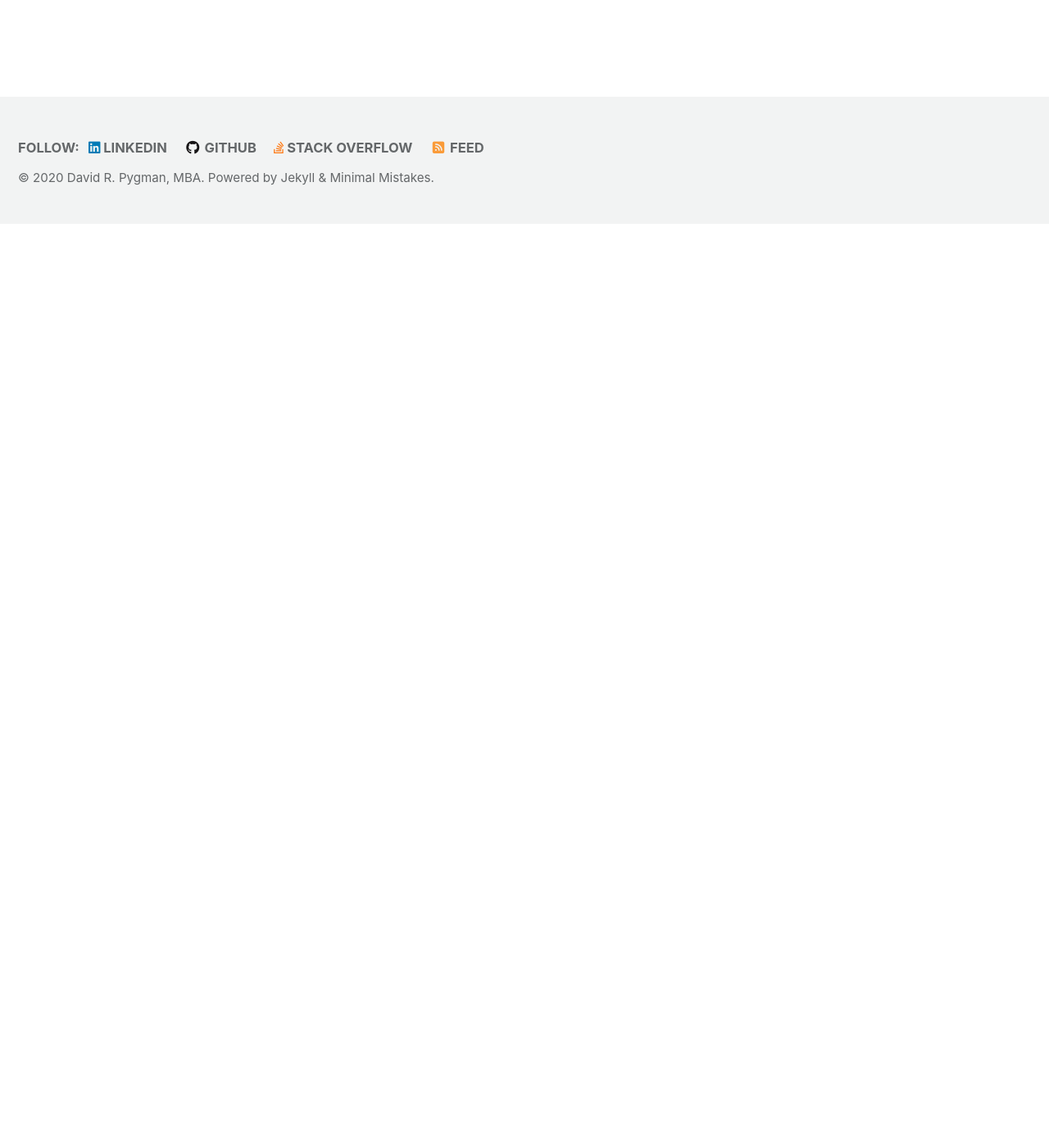
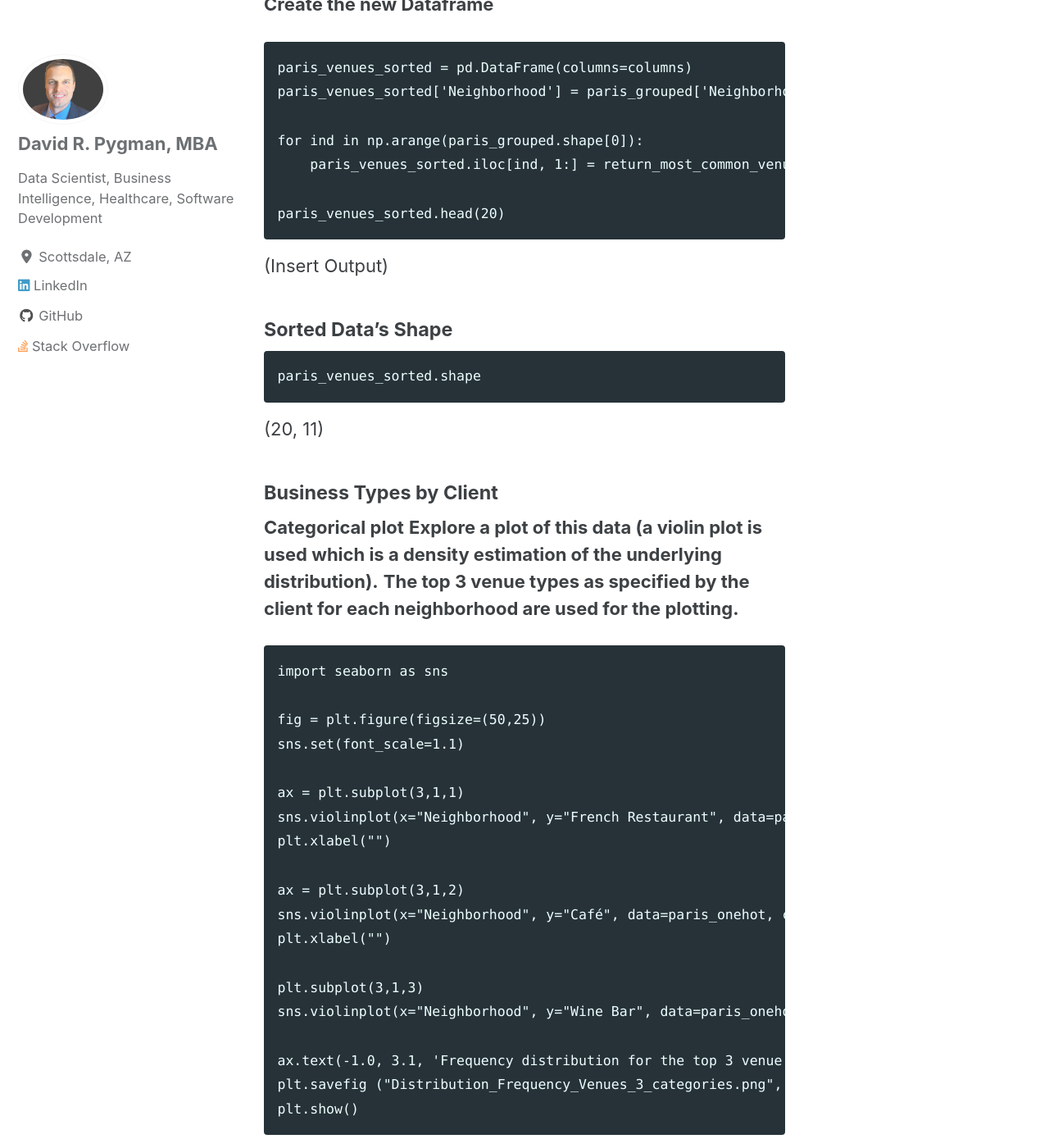
Before and after one commit to dpygman/dpygman.github.io, a Jekyll site: the page built from _posts/2020-03-11-isetan.md, in a window 1280 px wide and 1400 px high, scrolled down 12591 px. Shown: the whole window at 82% size. Built offline with Jekyll 4.4.1, drawn with Linux system fonts in a browser that asks for light colours; cached includes are drawn as plain includes; nearby versions of some CDN libraries; before the commit the page ends 12864 px from its top, so only the background shows below that; some of the changed text lies outside the part shown.

Commit message:
Update 2020-03-11-isetan.md

````diff
--- a/_posts/2020-03-11-isetan.md
+++ b/_posts/2020-03-11-isetan.md
@@ -316,12 +316,211 @@
 paris_onehot
 ```
 
+(Insert Output)
 
+__Dataframe Shape__
+```
+paris_onehot.shape
+```
 
+(1350, 198)
 
+#### Rows by Neighborhood with Frequency of Mean Occurance by Category
+```
+paris_grouped = paris_onehot.groupby('Neighborhood').mean().reset_index()
+paris_grouped
+```
 
+(Insert Output)
 
+__Grouped Data's Shape__
+```
+paris_grouped.shape
+```
 
+(20, 198)
+
+#### Printing each Neighborhood's Top 10 Most Common Venues
+```
+num_top_venues = 10
+
+for hood in paris_grouped['Neighborhood']:
+    print("----"+hood+"----")
+    temp = paris_grouped[paris_grouped['Neighborhood'] == hood].T.reset_index()
+    temp.columns = ['venue','freq']
+    temp = temp.iloc[1:]
+    temp['freq'] = temp['freq'].astype(float)
+    temp = temp.round({'freq': 2})
+    print(temp.sort_values('freq', ascending=False).reset_index(drop=True).head(num_top_venues))
+    print('\n')
+```
+
+(Insert Output)
+
+#### Placing the data into a Pandas Dataframe
+
+__First sort the venues in descending order.__
+```
+def return_most_common_venues(row, num_top_venues):
+    row_categories = row.iloc[1:]
+    row_categories_sorted = row_categories.sort_values(ascending=False)
+
+    return row_categories_sorted.index.values[0:num_top_venues]
+```
+
+#### Top 10 Venues by Neighborhood
+
+__Create the new dataframe and display the top 10 venues for each neighborhood__
+```
+num_top_venues = 10
+indicators = ['st', 'nd', 'rd']
+```
+
+__Created columns according to number of top venues__
+```
+columns = ['Neighborhood']
+for ind in np.arange(num_top_venues):
+    try:
+        columns.append('{}{} Most Common Venue'.format(ind+1, indicators[ind]))
+    except:
+        columns.append('{}th Most Common Venue'.format(ind+1))
+```
+
+__Create the new Dataframe__
+```
+paris_venues_sorted = pd.DataFrame(columns=columns)
+paris_venues_sorted['Neighborhood'] = paris_grouped['Neighborhood']
+
+for ind in np.arange(paris_grouped.shape[0]):
+    paris_venues_sorted.iloc[ind, 1:] = return_most_common_venues(paris_grouped.iloc[ind, :], num_top_venues)
+
+paris_venues_sorted.head(20)
+```
+
+(Insert Output)
+
+#### Sorted Data's Shape
+```
+paris_venues_sorted.shape
+```
+
+(20, 11)
+
+#### Business Types by Client
+
+__Categorical plot__
+__Explore a plot of this data (a violin plot is used which is a density estimation of the underlying distribution).__
+__The top 3 venue types as specified by the client for each neighborhood are used for the plotting.__
+
+```
+import seaborn as sns
+
+fig = plt.figure(figsize=(50,25))
+sns.set(font_scale=1.1)
+
+ax = plt.subplot(3,1,1)
+sns.violinplot(x="Neighborhood", y="French Restaurant", data=paris_onehot, cut=0);
+plt.xlabel("")
+
+ax = plt.subplot(3,1,2)
+sns.violinplot(x="Neighborhood", y="Café", data=paris_onehot, cut=0);
+plt.xlabel("")
+
+plt.subplot(3,1,3)
+sns.violinplot(x="Neighborhood", y="Wine Bar", data=paris_onehot, cut=0);
+
+ax.text(-1.0, 3.1, 'Frequency distribution for the top 3 venue categories for each neighborhood (click to enlage)', fontsize=60)
+plt.savefig ("Distribution_Frequency_Venues_3_categories.png", dpi=240)
+plt.show()
+```
+
+(Insert Output)
+
+#### Clothing Store Venue Analysis
+
+__Add the Clothing_Store to explore this category__
+```
+import seaborn as sns
+
+fig = plt.figure(figsize=(50,15))
+sns.set(font_scale=1.1)
+
+ax = plt.subplot(1,1,1)
+sns.violinplot(x="Neighborhood", y="Clothing Store", data=paris_onehot, cut=0);
+plt.xlabel("")
+
+ax.text(1.0, 1.1, 'Frequency of Clothing stores for each neighborhood', fontsize=60)
+plt.savefig ("Distribution_Frequency_Clothing_Venues.png", dpi=240)
+plt.show()
+```
+
+(Insert Output)
+
+#### Combining Three Categories
+
+# Clothing_Store has been added to explore this category and make a comparison
+```
+import seaborn as sns
+
+fig = plt.figure(figsize=(50,25))
+sns.set(font_scale=1.1)
+
+ax = plt.subplot(4,1,1)
+sns.violinplot(x="Neighborhood", y="French Restaurant", data=paris_onehot, cut=0);
+plt.xlabel("")
+
+ax = plt.subplot(4,1,2)
+sns.violinplot(x="Neighborhood", y="Café", data=paris_onehot, cut=0);
+plt.xlabel("")
+
+plt.subplot(4,1,3)
+sns.violinplot(x="Neighborhood", y="Wine Bar", data=paris_onehot, cut=0);
+
+plt.subplot(4,1,4)
+sns.violinplot(x="Neighborhood", y="Clothing Store", data=paris_onehot, cut=0);
+
+ax.text(-1.0, 3.1, 'Frequency distribution for the top 3 venue categories for each neighborhood (includes clothing)', fontsize=60)
+plt.savefig ("Distribution_Frequency_Venues_3_categories_clothing.png", dpi=240)
+plt.show()
+```
+
+(Insert Output)
+
+### Highest-Potential Districts
+
+__Download and put into a new dataframe called chosen_districts__
+```
+chosen_districts = pd.read_csv('https://raw.githubusercontent.com/AR-data-science/Coursera_Capstone/master/Week%205/Chosen.csv')
+chosen_districts
+```
+
+(Insert Output)
+
+### Map of Highest-Potential Districts
+
+__Create a folium map of Paris with the 3 neighborhoods superimposed on the map__
+```
+map_chosen_districts = folium.Map(location=[latitude, longitude], zoom_start=13)
+```
+
+__Add Map Markers__
+```
+for lat, lng, label in zip(chosen_districts['Latitude'], chosen_districts['Longitude'], chosen_districts['French_Name']):
+    label = folium.Popup(label, parse_html=True)
+    folium.CircleMarker(
+        [lat, lng],
+        radius=45,
+        popup=label,
+        color='blue',
+        fill=True,
+        fill_color='#3186cc',
+        fill_opacity=0.2,
+        parse_html=False).add_to(map_chosen_districts)
+
+map_chosen_districts
+```
+
+(Insert Output)
 
 #### Central Paris
 ```
````
